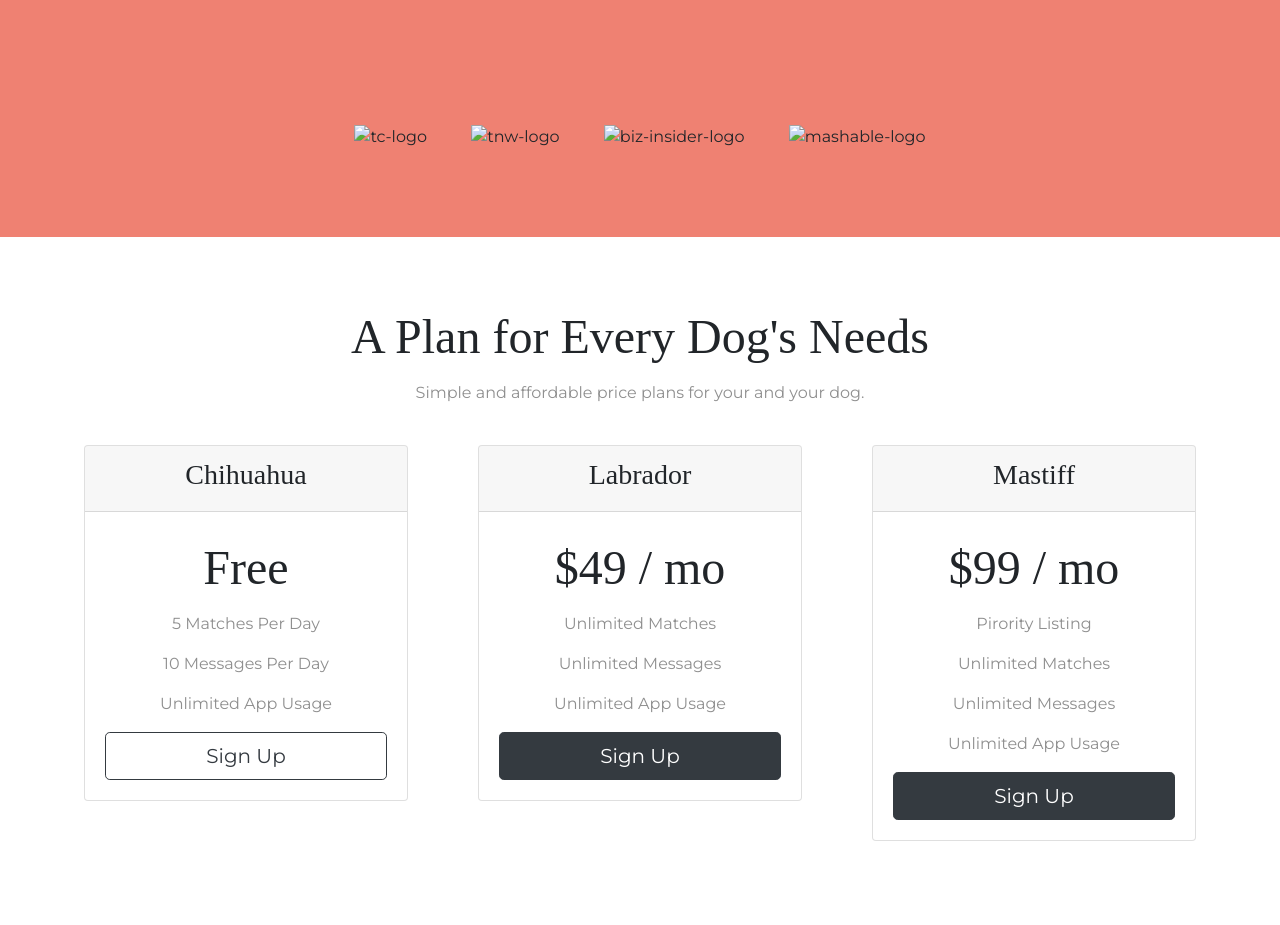
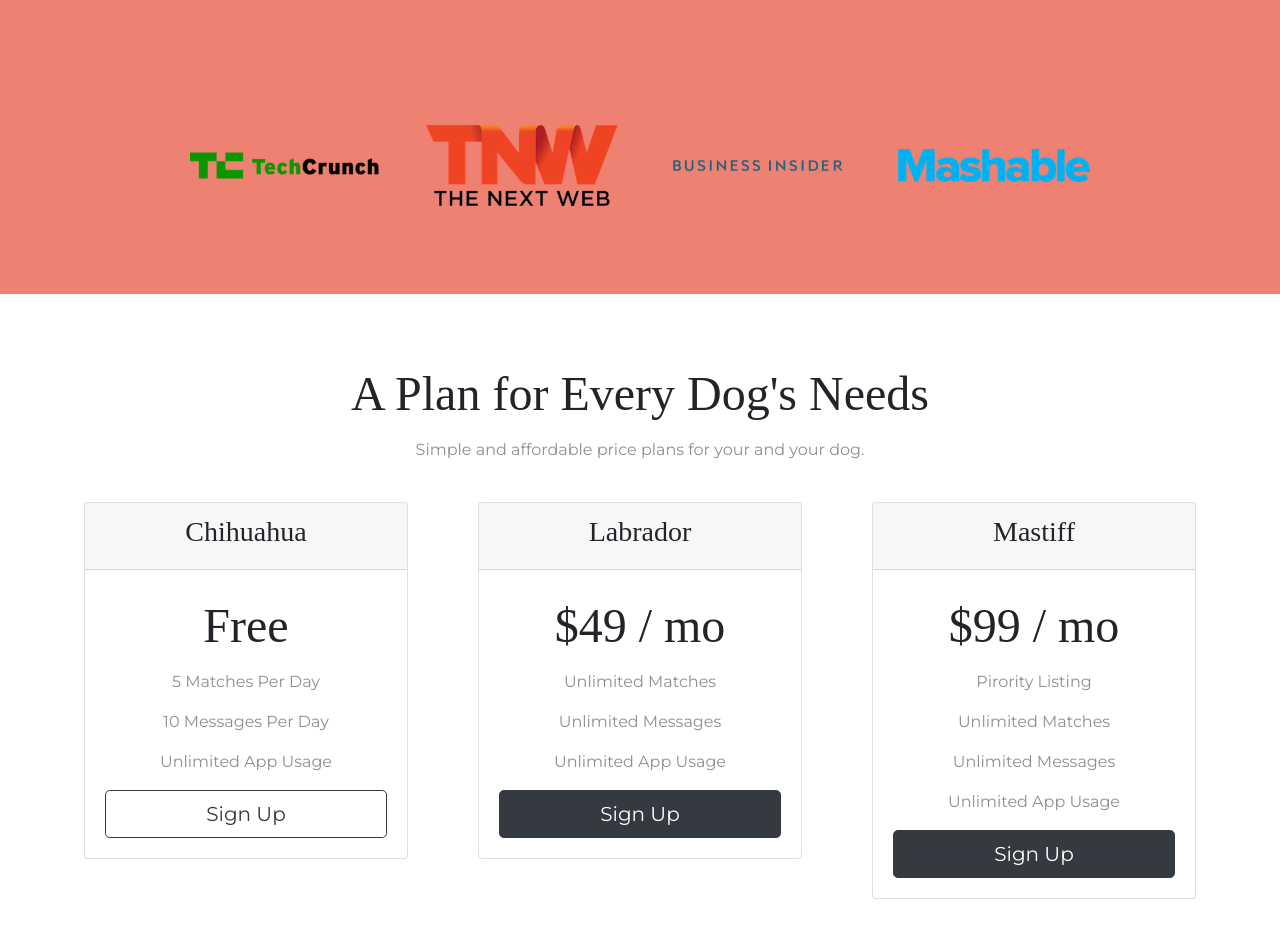
Before and after one commit to aashishcr7/tindog, a plain HTML site: page index.html in a window 1280 px wide. Shown: the part 1360-2285 px from the top of the page. Drawn offline with nearby package versions, Linux system fonts and the light colour scheme.

Commit message:
Update index.html

```diff
--- a/index.html
+++ b/index.html
@@ -152,10 +152,10 @@
   <!-- Press -->
 
   <section class="colored-section" id="press">
-    <img class="press-logos" src="images/TechCrunch.png" alt="tc-logo">
-    <img class="press-logos" src="images/tnw.png" alt="tnw-logo">
-    <img class="press-logos" src="images/bizinsider.png" alt="biz-insider-logo">
-    <img class="press-logos" src="images/mashable.png" alt="mashable-logo">
+    <img class="press-logos" src="TechCrunch.png" alt="tc-logo">
+    <img class="press-logos" src="tnw.png" alt="tnw-logo">
+    <img class="press-logos" src="bizinsider.png" alt="biz-insider-logo">
+    <img class="press-logos" src="mashable.png" alt="mashable-logo">
 
   </section>
 
```
